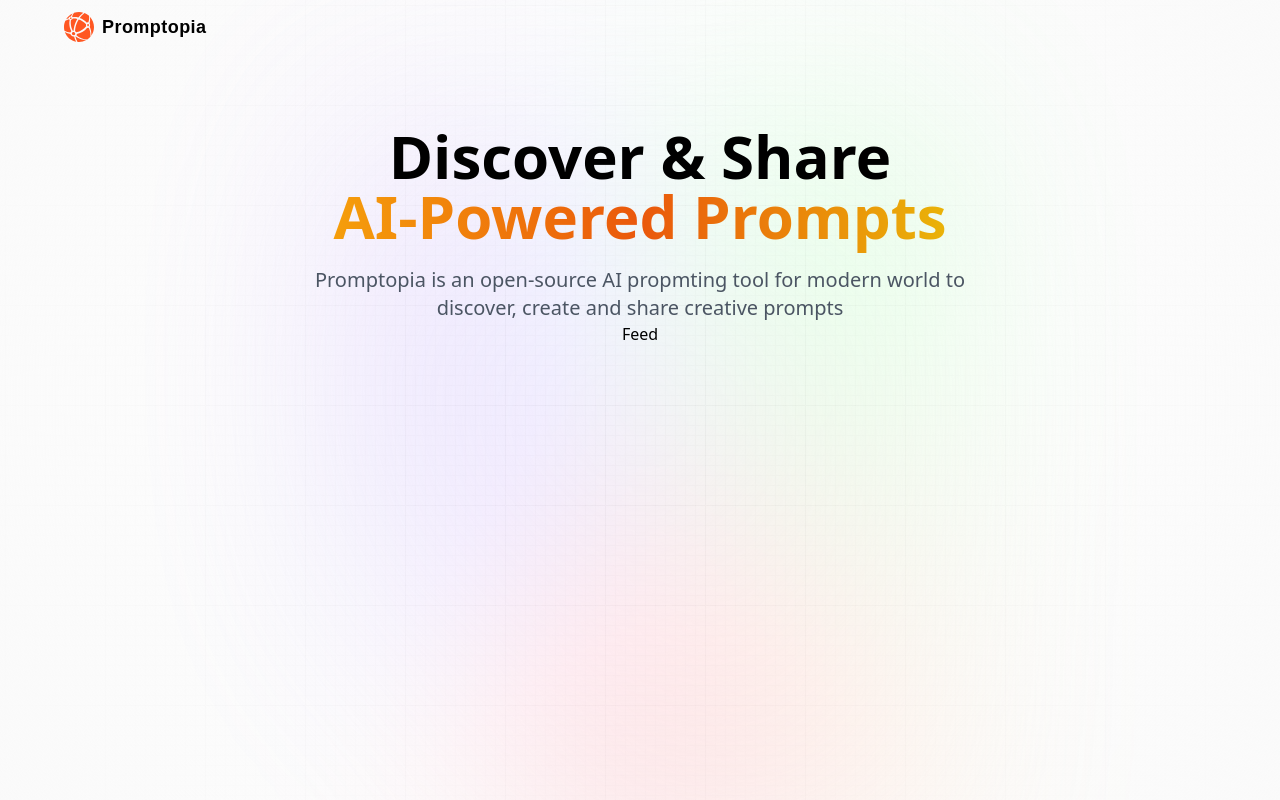
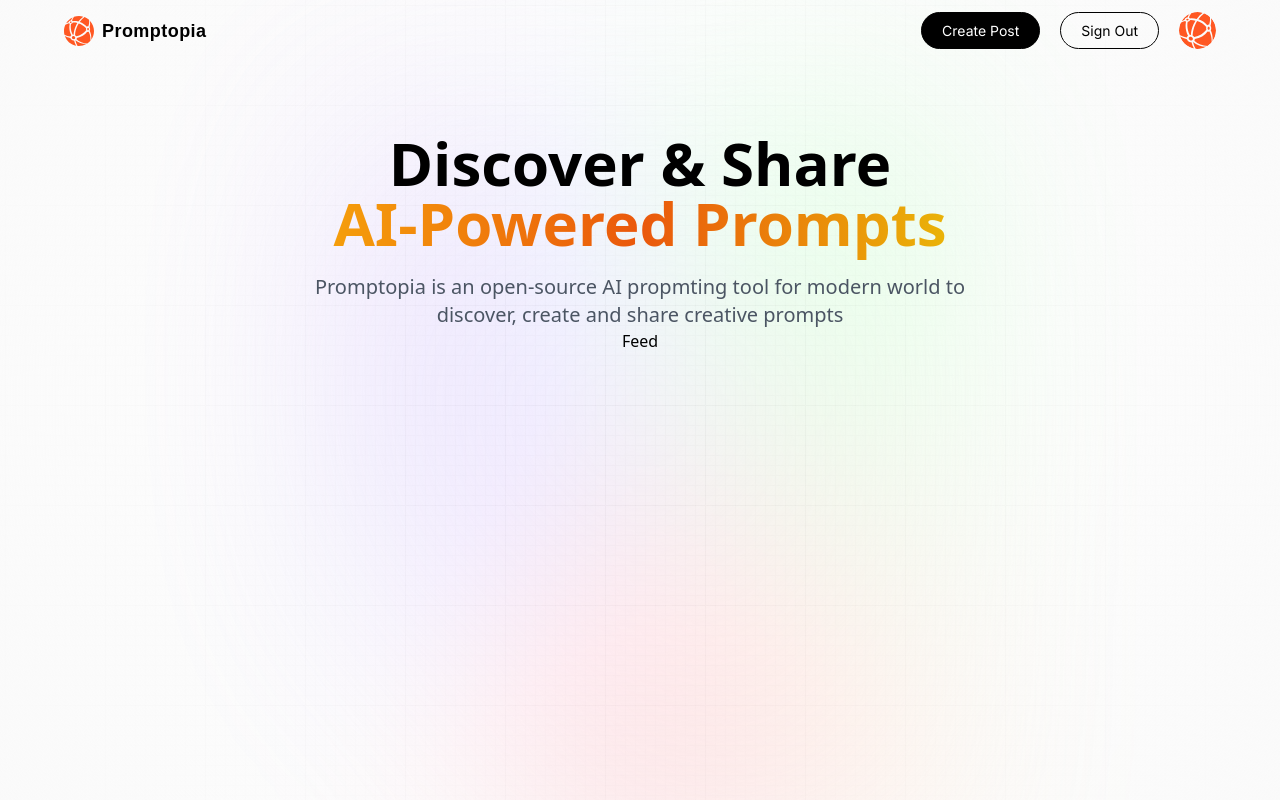
Before and after one commit to Sxzar/ai_prompts, a Next.js app: page / in a window 1280 px wide. Built offline with nearby package versions, Linux system fonts and the light colour scheme.

Commit message:
added the signed in nav

```diff
--- a/components/Nav.jsx
+++ b/components/Nav.jsx
@@ -6,6 +6,11 @@
 import { useEffect, useState } from "react";
 
 const Nav = () => {
+	{
+		/* Mock for the user log in status */
+	}
+	const isUserLoggedIn = true;
+
 	return (
 		<nav className="flex-between w-full mb-16 pt-3">
 			<Link href="/" className="flex gap-2 flex-center">
@@ -18,6 +23,36 @@
 				/>
 				<p className="logo_text">Promptopia</p>
 			</Link>
+
+			{/* Desktop Nav */}
+			<div className="sm:flex hidden">
+				{isUserLoggedIn ? (
+					<div className="flex gap-3 md:gap-5">
+						<Link href="/create-prompt" className="black_btn">
+							Create Post
+						</Link>
+						<button
+							type="button"
+							onClick={signOut}
+							className="outline_btn"
+						>
+							Sign Out
+						</button>
+
+						<Link href="/profile">
+							<Image
+								src="/assets/images/logo.svg"
+								width={37}
+								height={37}
+								className="rounded-full"
+								alt="profile"
+							/>
+						</Link>
+					</div>
+				) : (
+					<></>
+				)}
+			</div>
 		</nav>
 	);
 };
```
